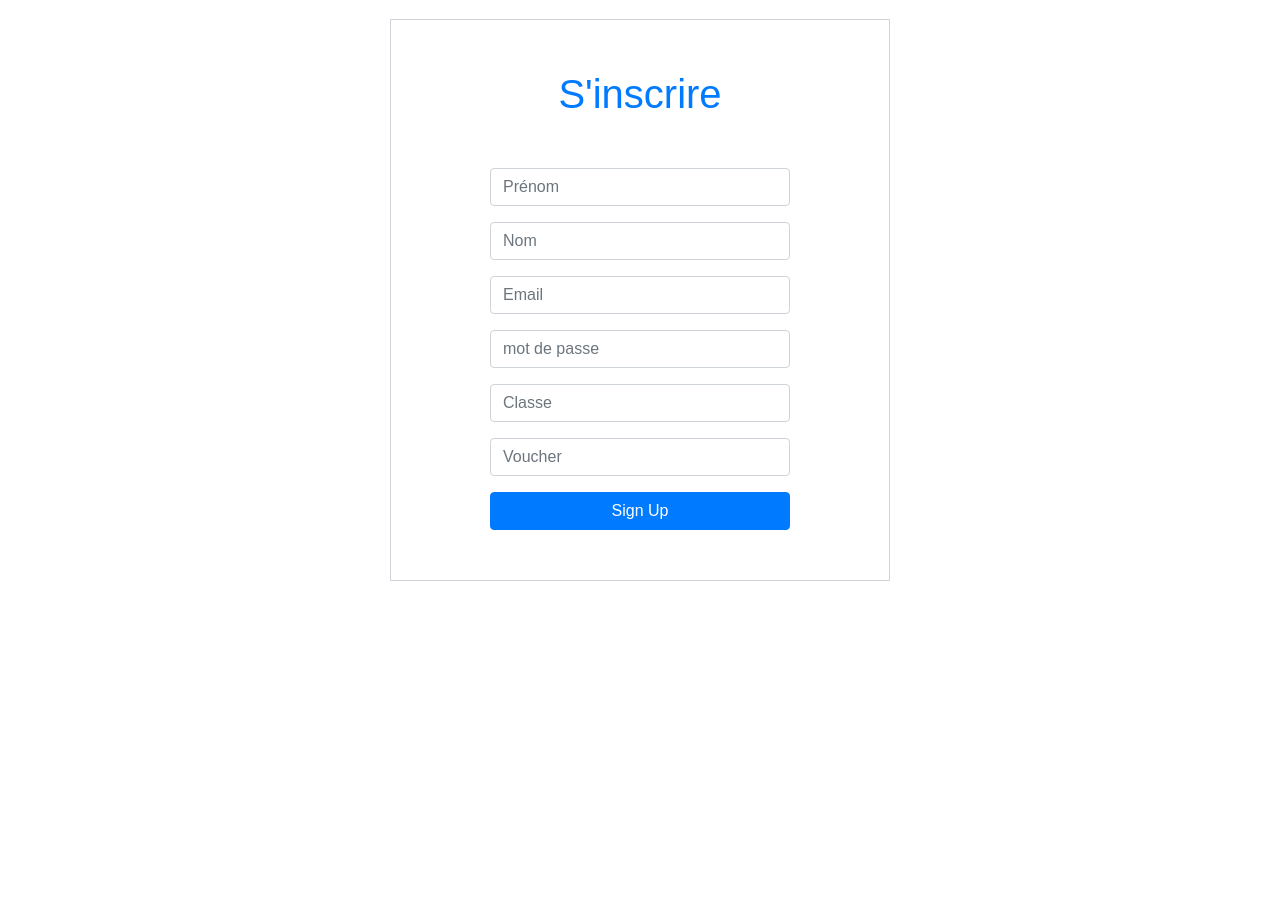
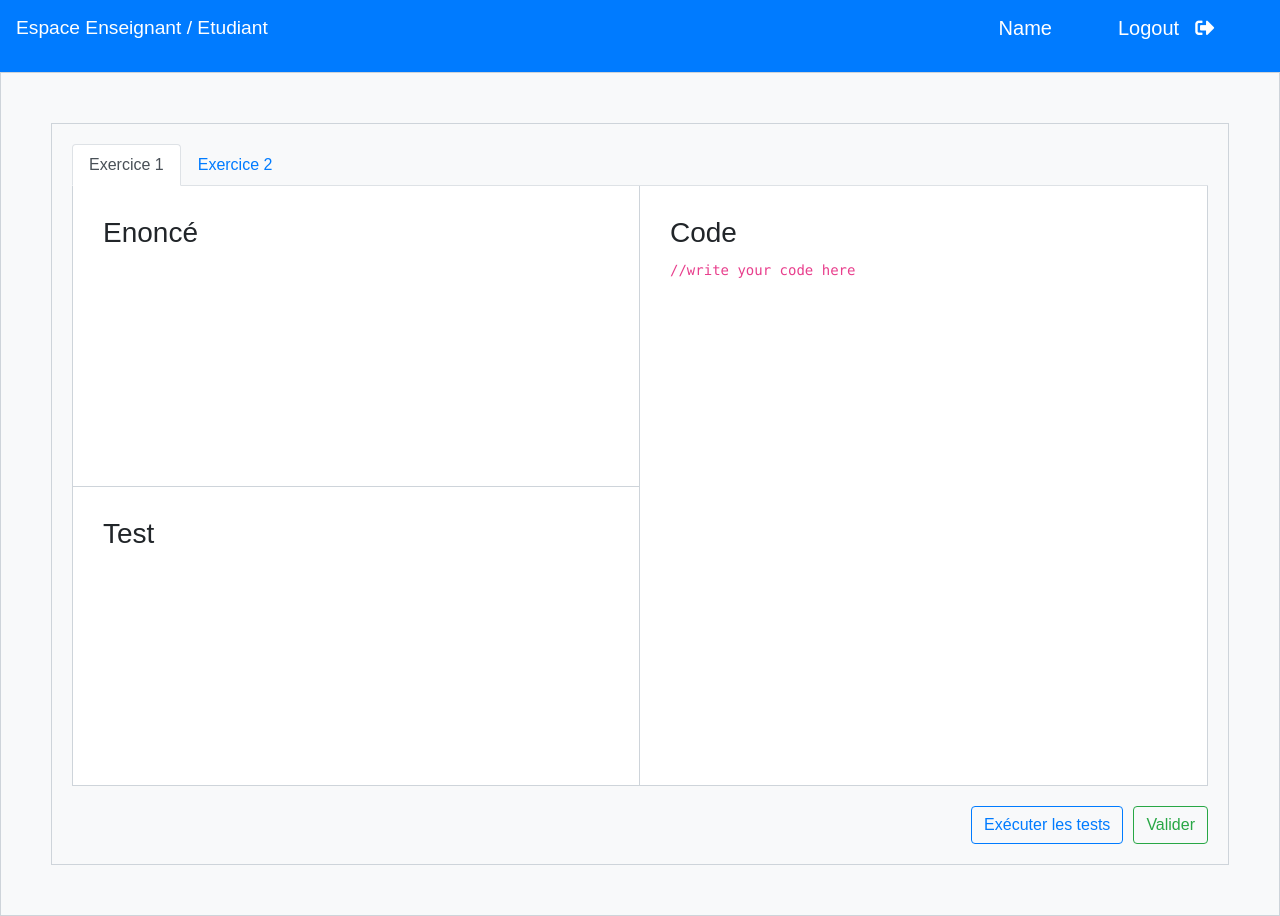
Before and after one commit to chix12/projectGMC, a React (Create React App) app in the folder my-project/: page / in a window 1280 px wide. Before the commit the page ends 800 px from the top, so only its background shows below. Built offline with nearby package versions, Linux system fonts and the light colour scheme; the HTML template or start-up script is replaced by a standard one.

Commit message:
add modal component

```diff
--- a/my-project/public/index.html
+++ b/my-project/public/index.html
@@ -14,7 +14,10 @@
       crossorigin="anonymous">
     <link rel="stylesheet" href="https://maxcdn.bootstrapcdn.com/bootstrap/4.0.0/css/bootstrap.min.css" integrity="sha384-Gn5384xqQ1aoWXA+058RXPxPg6fy4IWvTNh0E263XmFcJlSAwiGgFAW/dAiS6JXm" crossorigin="anonymous">
 
-    <!--
+    <script src="https://code.jquery.com/jquery-3.2.1.slim.min.js" integrity="sha384-KJ3o2DKtIkvYIK3UENzmM7KCkRr/rE9/Qpg6aAZGJwFDMVNA/GpGFF93hXpG5KkN" crossorigin="anonymous"></script>
+    <script src="https://cdnjs.cloudflare.com/ajax/libs/popper.js/1.12.9/umd/popper.min.js" integrity="sha384-ApNbgh9B+Y1QKtv3Rn7W3mgPxhU9K/ScQsAP7hUibX39j7fakFPskvXusvfa0b4Q" crossorigin="anonymous"></script>
+    <script src="https://maxcdn.bootstrapcdn.com/bootstrap/4.0.0/js/bootstrap.min.js" integrity="sha384-JZR6Spejh4U02d8jOt6vLEHfe/JQGiRRSQQxSfFWpi1MquVdAyjUar5+76PVCmYl" crossorigin="anonymous"></script>
+       <!--
       Notice the use of %PUBLIC_URL% in the tags above.
       It will be replaced with the URL of the `public` folder during the build.
       Only files inside the `public` folder can be referenced from the HTML.
@@ -23,6 +26,8 @@
       work correctly both with client-side routing and a non-root public URL.
       Learn how to configure a non-root public URL by running `npm run build`.
     -->
+
+
     <title>React App</title>
   </head>
   <body>
--- a/my-project/src/App.js
+++ b/my-project/src/App.js
@@ -5,11 +5,16 @@ import Header from './Components/Header/Header'
 import EnseignantMain from './Components/EnseignantMain/EnseignantMain'
 import Login from './Components/Login/Login'
 import SignUp from './Components/SignUp/SignUp'
+import EspaceEtudiantMain from './Components/EspaceEtudiantMain/EspaceEtudiantMain'
+
 
 
 class App extends Component {
       render () {
-        return <SignUp />
+        return <div><Header/>
+
+
+        <EspaceEtudiantMain /></div>
       }
 }
 
--- a/my-project/src/Components/EspaceEtudiantMain/EspaceEtudiantMain.css
+++ b/my-project/src/Components/EspaceEtudiantMain/EspaceEtudiantMain.css
@@ -2,12 +2,27 @@
 
     border: 1px solid #ced4da;
     padding: 50px;
+    background-color: #f8f9fa
+
 }
+.etudiant-main-content{
+    border:1px solid #ced4da ;
+    padding :20px;
 
+}
+.etudiant-probleme-test-code{
+    display: flex;
+    background-color:white ;
+
+
+}
 .etudiant-probleme{
-    border: 1px solid #ced4da;
+
     height:300px;
     padding:30px;
+    border-left: 1px solid #ced4da;
+    border-right: 1px solid #ced4da;
+
 }
 
 .etudiant-test{
@@ -17,13 +32,33 @@
 }
 .etudiant-code{
     padding:30px;
+    width: 50%;
+    border-right: 1px solid #ced4da;
+    border-bottom: 1px solid #ced4da;
+
+
 }
 
 .etudiant-probleme-test{
     width:50%
 }
-.etudiant-probleme-test-code{
 
+.etudiant-buttons{
+    margin-top:20px;
+    display:flex;
+    justify-content: flex-end
+}
+.btn-executer{
+    margin-right:10px
+}
+
+.modal-result{
+    height:200px;
     display: flex;
-
+    align-items: center;
+    justify-content: center
 }
+.modal-result-points{
+    font-size: 70px;
+    color:#007bff
+}
--- a/my-project/src/Components/EspaceEtudiantMain/EspaceEtudiantMain.js
+++ b/my-project/src/Components/EspaceEtudiantMain/EspaceEtudiantMain.js
@@ -1,13 +1,15 @@
 import React from 'react'
 import './EspaceEtudiantMain.css'
+import ModalComponent from './ModalComponent'
+
 
 
 class EspaceEtudiantMain extends React.Component{
 
     render(){
         return (
-        <div className='etudiant-main'>
-
+        <div className='etudiant-main' >
+            <div className='etudiant-main-content'>
                 <ul class="nav nav-tabs">
                     <li class="nav-item">
                         <a class="nav-link active" href="#">Exercice 1</a>
@@ -36,7 +38,29 @@ class EspaceEtudiantMain extends React.Component{
                     </div>
 
                 </div>
+                <div className='etudiant-buttons'>
+                    <button type="button" class="btn btn-outline-primary btn-executer">Exécuter les tests</button>
+                    <button type="button" class="btn btn-outline-success"  data-toggle="modal" data-target="#exampleModal">Valider</button>
+
+                  <ModalComponent/>
                 </div>
+
+
+
+
+
+            </div>
+
+
+</div>
+
+
+
+
+
+
+
+
       )
     }
 }
--- /dev/null
+++ b/my-project/src/Components/EspaceEtudiantMain/ModalComponent.js
@@ -0,0 +1,40 @@
+import React from 'react'
+
+
+class ModalComponent extends React.Component {
+ render(){
+   return (
+    <div>
+        <div class="modal fade" id="exampleModal" tabindex="-1" role="dialog" aria-labelledby="exampleModalLabel" aria-hidden="true">
+          <div class="modal-dialog" role="document">
+            <div class="modal-content">
+              <div class="modal-header">
+                <h5 class="modal-title" id="exampleModalLabel">Résultat</h5>
+                <button type="button" class="close" data-dismiss="modal" aria-label="Close">
+                  <span aria-hidden="true">&times;</span>
+                </button>
+              </div>
+              <div class="modal-body">
+                  <div className='modal-result'>
+                    <h1 className='modal-result-points'>17 points </h1>
+                  </div>
+
+              </div>
+              <div class="modal-footer">
+                {/*<button type="button" class="btn btn-secondary" data-dismiss="modal">Close</button>*/}
+                <button type="button" class="btn btn-primary" data-dismiss="modal">Terminé</button>
+              </div>
+            </div>
+          </div>
+        </div>
+
+
+</div>
+
+
+   )
+ }
+}
+
+
+export default ModalComponent
--- a/my-project/src/Components/Header/Header.css
+++ b/my-project/src/Components/Header/Header.css
@@ -14,11 +14,6 @@
 
 .logout{
     display: flex;
-    justify-content : space-between;
     align-items: baseline;
     margin: 0 50px;
 }
-
-.logout-btn{
-    margin-left: 20px;
-}
--- a/my-project/src/Components/Header/Header.js
+++ b/my-project/src/Components/Header/Header.js
@@ -4,7 +4,7 @@ import './Header.css'
 const Header = () => {
     return (
     <nav class="navbar navbar-dark bg-primary">
-           <p clpss="navbar-brand" href="#">Espace Enseignant</p>
+           <p clpss="navbar-brand" href="#">Espace Enseignant / Etudiant</p>
             <div className='my-header-user-logout'>
                 <p class="navbar-brand"> Name </p>
                 <div className='logout'>
```
Lines whose indentation alone changed are shown as unchanged.
